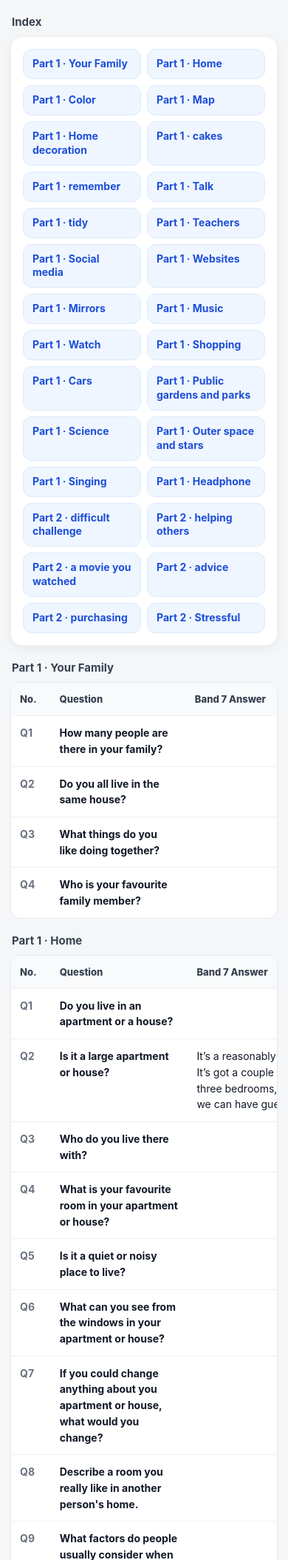
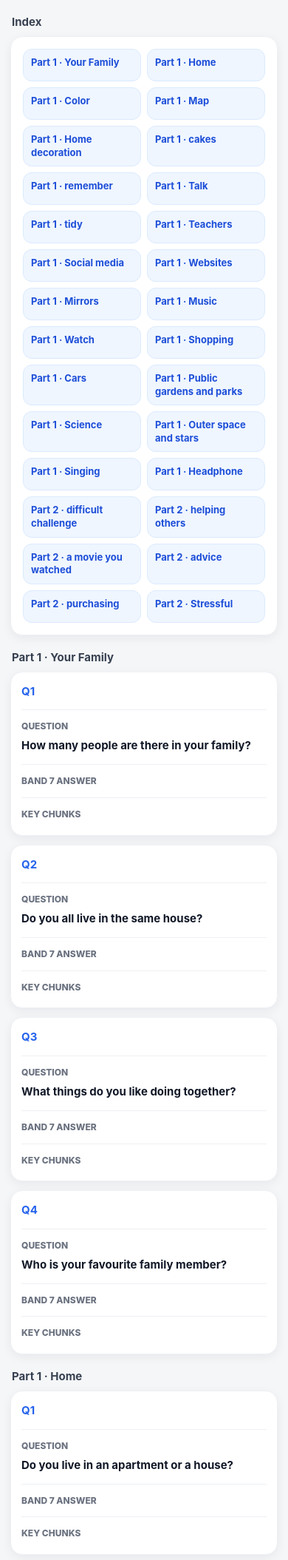
Before and after one commit to qx-zhangzhi/word_echo, a Django app: page /speaking/review/ in a window 390 px wide. Shown: the part 150-2259 px from the top of the page at 74% size. Run offline with Django 5.2, Linux system fonts and the light colour scheme; data comes from the database, SQL or seed files in the repository.

Commit message:
Improve mobile speaking review layout

```diff
--- a/templates/speaking/review_table.html
+++ b/templates/speaking/review_table.html
@@ -13,7 +13,7 @@
 
     .index-grid {
         display: grid;
-        grid-template-columns: repeat(auto-fit, minmax(120px, 1fr));
+        grid-template-columns: repeat(auto-fit, minmax(132px, 1fr));
         gap: 8px;
     }
 
@@ -30,15 +30,14 @@
     }
 
     .table-wrap {
-        overflow-x: auto;
         border: 1px solid #e5e7eb;
         border-radius: 14px;
         background: #ffffff;
+        overflow: hidden;
     }
 
     .review-table {
         width: 100%;
-        min-width: 760px;
         border-collapse: collapse;
     }
 
@@ -92,6 +91,91 @@
     .topic-heading {
         scroll-margin-top: 90px;
     }
+
+    .mobile-label {
+        display: none;
+    }
+
+    @media (max-width: 720px) {
+        .index-grid {
+            grid-template-columns: 1fr 1fr;
+        }
+
+        .index-link {
+            min-height: 44px;
+            padding: 9px 10px;
+            font-size: 13px;
+        }
+
+        .table-wrap {
+            border: none;
+            border-radius: 0;
+            background: transparent;
+            overflow: visible;
+        }
+
+        .review-table,
+        .review-table thead,
+        .review-table tbody,
+        .review-table tr,
+        .review-table th,
+        .review-table td {
+            display: block;
+            width: 100%;
+        }
+
+        .review-table thead {
+            display: none;
+        }
+
+        .review-table tr {
+            margin-bottom: 12px;
+            padding: 14px;
+            border: 1px solid #eef0f4;
+            border-radius: 16px;
+            background: #ffffff;
+            box-shadow: 0 4px 14px rgba(15, 23, 42, 0.06);
+        }
+
+        .review-table td {
+            padding: 0;
+            border-bottom: none;
+            font-size: 15px;
+            line-height: 1.65;
+        }
+
+        .review-table td + td {
+            margin-top: 12px;
+            padding-top: 12px;
+            border-top: 1px solid #eef0f4;
+        }
+
+        .col-no {
+            width: auto;
+            color: #2563eb;
+            font-size: 13px;
+        }
+
+        .col-question {
+            width: auto;
+            font-size: 17px;
+            line-height: 1.45;
+        }
+
+        .col-answer,
+        .col-chunks {
+            width: auto;
+        }
+
+        .mobile-label {
+            display: block;
+            margin-bottom: 4px;
+            color: #6b7280;
+            font-size: 12px;
+            font-weight: 800;
+            text-transform: uppercase;
+        }
+    }
 </style>
 
 <div class="top-bar">
@@ -136,9 +220,18 @@
                         {% if question.is_active %}
                             <tr>
                                 <td class="col-no">Q{{ forloop.counter }}</td>
-                                <td class="col-question">{{ question.question_text|linebreaksbr }}</td>
-                                <td class="col-answer">{{ question.sample_answer|linebreaksbr }}</td>
-                                <td class="col-chunks">{{ question.useful_expressions|linebreaksbr }}</td>
+                                <td class="col-question">
+                                    <span class="mobile-label">Question</span>
+                                    {{ question.question_text|linebreaksbr }}
+                                </td>
+                                <td class="col-answer">
+                                    <span class="mobile-label">Band 7 Answer</span>
+                                    {{ question.sample_answer|linebreaksbr }}
+                                </td>
+                                <td class="col-chunks">
+                                    <span class="mobile-label">Key Chunks</span>
+                                    {{ question.useful_expressions|linebreaksbr }}
+                                </td>
                             </tr>
                         {% endif %}
                     {% endfor %}
```
